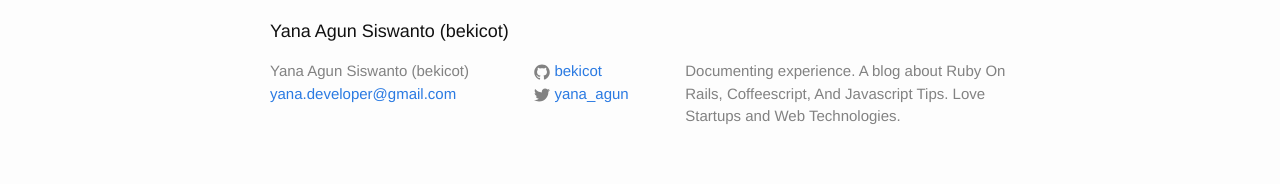
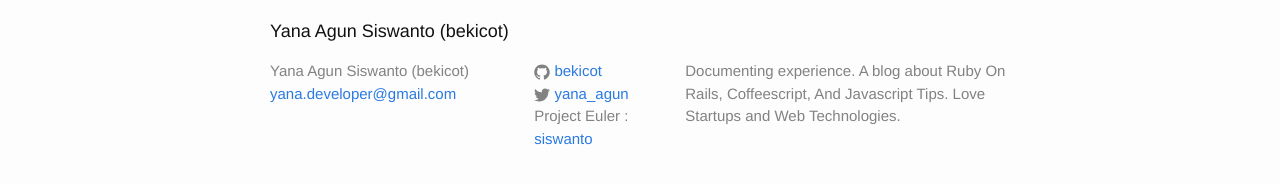
Before and after one commit to bekicot/bekicot.github.io, a Jekyll site: the page built from index.html, in a window 1280 px wide. Shown: the part 579-763 px from the top of the page. Built offline with Jekyll 4.4.1, drawn with Linux system fonts in a browser that asks for light colours.

Commit message:
Add Project Euler Username

```diff
--- a/_includes/footer.html
+++ b/_includes/footer.html
@@ -24,6 +24,9 @@
           <li>
             {% include icon-twitter.html username=site.twitter_username %}
           </li>
+          <li>
+            Project Euler : <a href="https://projecteuler.net/progress=siswanto">siswanto</a>
+          </li>
           {% endif %}
         </ul>
       </div>
```
